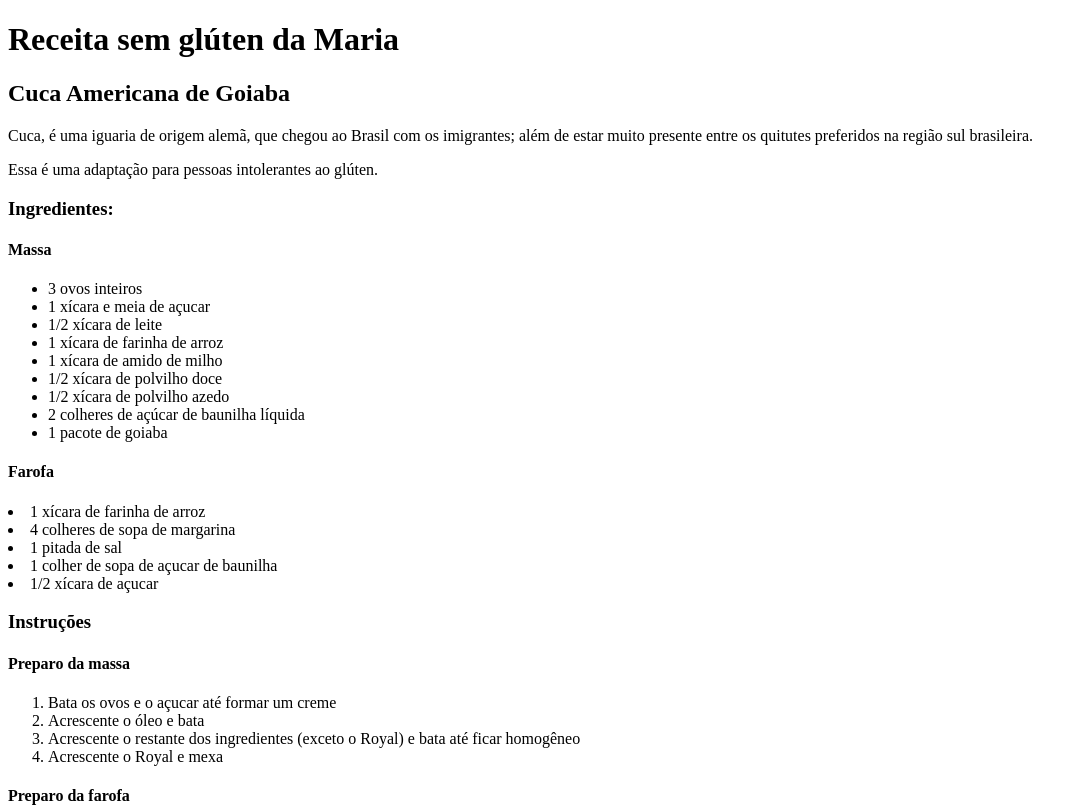
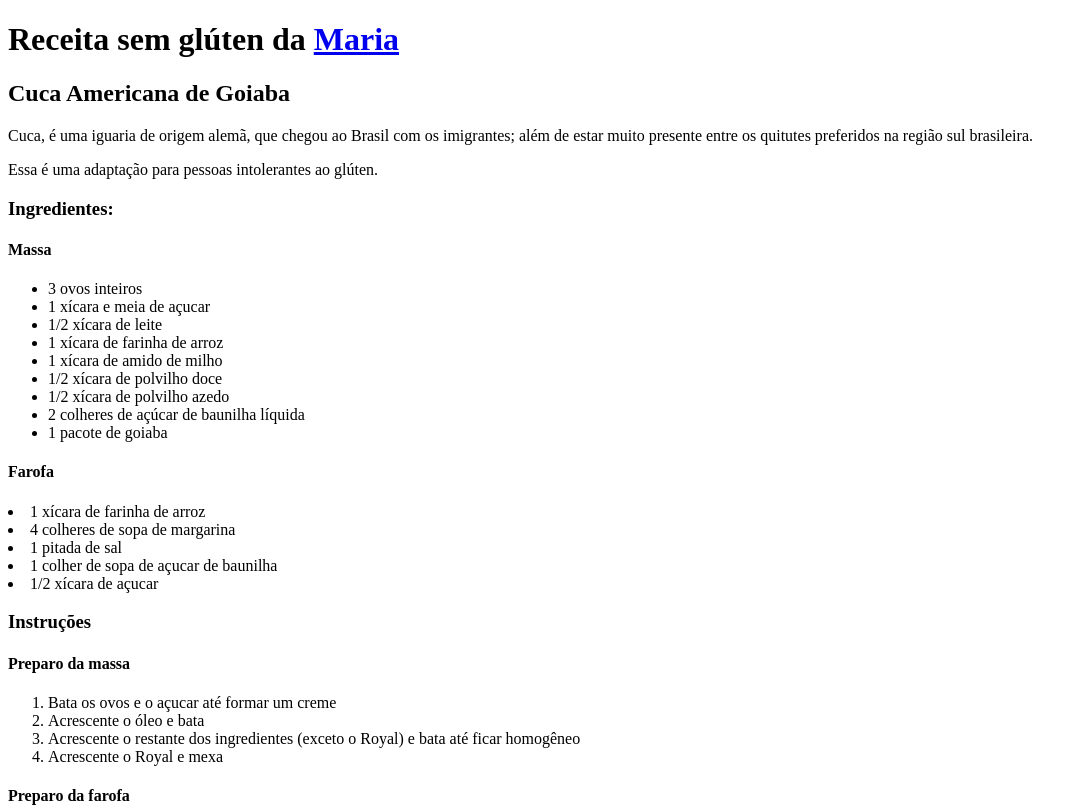
Before and after one commit to Vini5k/receitasDaMaria, a plain HTML site: page index.html in a window 1280 px wide. Shown: the top 808 px of the page, without its empty margins (0-1083 px from the left). Drawn offline with Linux system fonts and the light colour scheme.

Commit message:
Update index.html

```diff
--- a/index.html
+++ b/index.html
@@ -6,7 +6,7 @@
     <title>Receita sem glúten da Maria</title>
   </head>
   <body>
-    <h1>Receita sem glúten da Maria</h1>
+    <h1>Receita sem glúten da <a href="https://www.instagram.com/mariab.demorais/"> Maria </a> </h1>
 
       <h2>Cuca Americana de Goiaba</h2>
 
```
